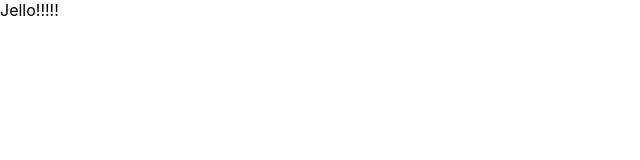
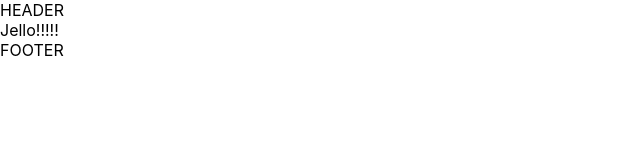
Before and after one commit to AndersonChristian-P/bitty, a React (Create React App) app: page / in a window 1280 px wide. Shown: the top 160 px of the page, without its empty margins (0-640 px from the left). Built offline with nearby package versions, Linux system fonts and the light colour scheme.

Commit message:
created Header and Footer components

```diff
--- a/src/App.js
+++ b/src/App.js
@@ -2,13 +2,18 @@
 import { HashRouter } from 'react-router-dom';
 
 import router from './router';
+
+import Header from './components/Header/Header'
+import Footer from './components/Footer/Footer'
 
 // import './App.scss';
 
 function App() {
   return (
     <HashRouter>
+      <Header />
       {router}
+      <Footer />
     </HashRouter>
   );
 }
--- /dev/null
+++ b/src/components/Footer/Footer.js
@@ -0,0 +1,13 @@
+import React from 'react';
+
+const Footer = () => {
+  return (
+    <div>
+      FOOTER
+    </div>
+  );
+}
+
+// Footer doesn't have a state, so made the component function based
+
+export default Footer;
--- /dev/null
+++ b/src/components/Header/Header.js
@@ -0,0 +1,21 @@
+import React, { Component } from 'react';
+
+class Header extends Component {
+
+  constructor() {
+    super()
+    this.state = {
+    }
+  }
+
+  render() {
+    return (
+      <div>
+        HEADER
+      </div>
+    );
+  }
+
+}
+
+export default Header;
```
